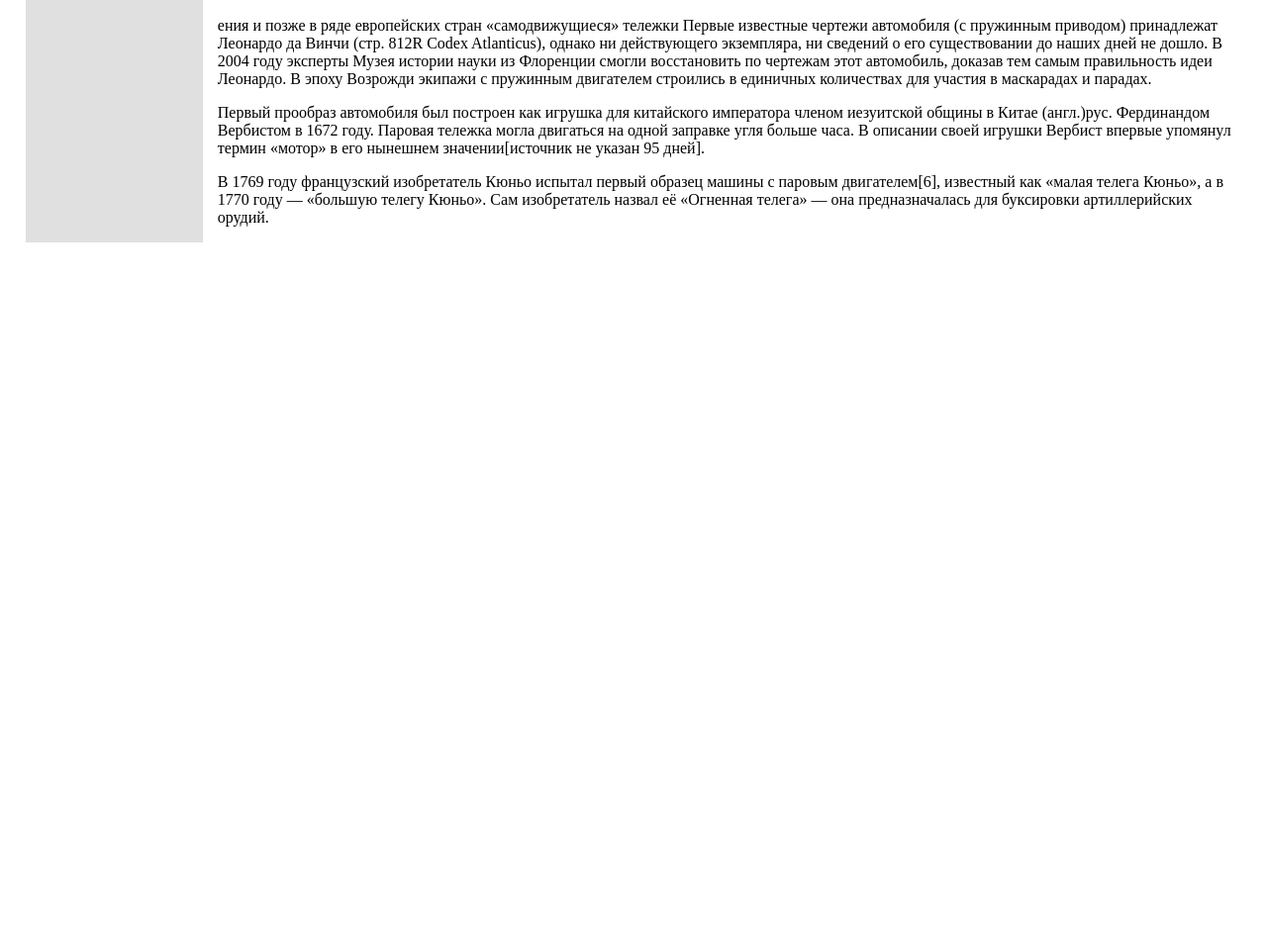
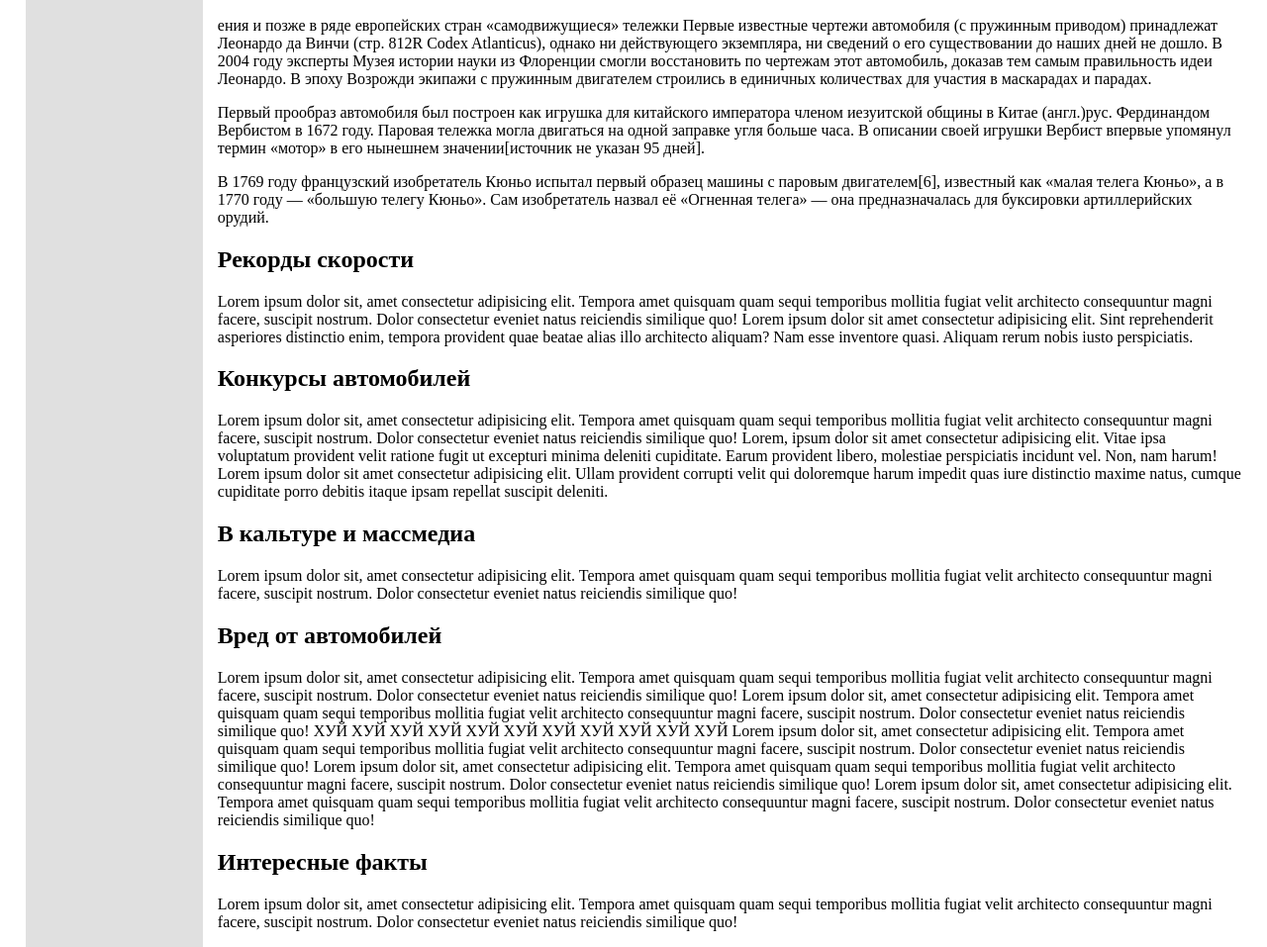
Before and after one commit to evilNotready/lesson, a plain HTML site: page вики авто/index.html in a window 1280 px wide. Shown: the part 674-1631 px from the top of the page at 99% size. Before the commit the page ends 919 px from the top, so only its background shows below. Drawn offline with Linux system fonts and the light colour scheme.

Commit message:
add some stuff to html

```diff
--- a/вики авто/index.html
+++ b/вики авто/index.html
@@ -9,7 +9,7 @@
     <!-- ссылка на файл css -->
     <link rel="stylesheet" href="static/styles/style.css" />
     <style>
-        a{
+        a {
             text-decoration: none;
         }
     </style>
@@ -135,10 +135,11 @@
                         <li><a href="#">Ссылки</a></li>
                     </ol>
                 </div>
+                <!--  -->
                 <h2>История</h2>
                 <p>
-                  ения и позже в ряде европейских стран
-                    «самодвижущиеся» тележки   Первые известные чертежи автомобиля (с пружинным приводом) принадлежат
+                    ения и позже в ряде европейских стран
+                    «самодвижущиеся» тележки Первые известные чертежи автомобиля (с пружинным приводом) принадлежат
                     Леонардо да Винчи (стр. 812R Codex Atlanticus), однако ни действующего
                     экземпляра, ни сведений о его существовании до наших дней не дошло. В
                     2004 году эксперты Музея истории науки из Флоренции смогли восстановить
@@ -159,6 +160,74 @@
                     году — «большую телегу Кюньо». Сам изобретатель назвал её «Огненная
                     телега» — она предназначалась для буксировки артиллерийских орудий.
                 </p>
+                <!--  -->
+                <h2>Рекорды скорости</h2>
+                <p>
+                    Lorem ipsum dolor sit, amet consectetur adipisicing elit. Tempora amet quisquam quam sequi
+                    temporibus mollitia fugiat velit architecto consequuntur magni facere, suscipit nostrum. Dolor
+                    consectetur eveniet natus reiciendis similique quo!
+                    Lorem ipsum dolor sit amet consectetur adipisicing elit. Sint reprehenderit asperiores distinctio
+                    enim, tempora provident quae beatae alias illo architecto aliquam? Nam esse inventore quasi. Aliquam
+                    rerum nobis iusto perspiciatis.
+                </p>
+                <!--  -->
+                <h2>Конкурсы автомобилей</h2>
+                <p>
+                    Lorem ipsum dolor sit, amet consectetur adipisicing elit. Tempora amet quisquam quam sequi
+                    temporibus mollitia fugiat velit architecto consequuntur magni facere, suscipit nostrum. Dolor
+                    consectetur eveniet natus reiciendis similique quo!
+                    Lorem, ipsum dolor sit amet consectetur adipisicing elit. Vitae ipsa voluptatum provident velit
+                    ratione fugit ut excepturi minima deleniti cupiditate. Earum provident libero, molestiae
+                    perspiciatis incidunt vel. Non, nam harum!
+                    Lorem ipsum dolor sit amet consectetur adipisicing elit. Ullam provident corrupti velit qui
+                    doloremque harum impedit quas iure distinctio maxime natus, cumque cupiditate porro debitis itaque
+                    ipsam repellat suscipit deleniti.
+                </p>
+                <!--  -->
+                <h2>В кальтуре и массмедиа</h2>
+                <p>
+                    Lorem ipsum dolor sit, amet consectetur adipisicing elit. Tempora amet quisquam quam sequi
+                    temporibus mollitia fugiat velit architecto consequuntur magni facere, suscipit nostrum. Dolor
+                    consectetur eveniet natus reiciendis similique quo!
+                </p>
+                <!--  -->
+                <h2>Вред от автомобилей</h2>
+                <p>
+                    Lorem ipsum dolor sit, amet consectetur adipisicing elit. Tempora amet quisquam quam sequi
+                    temporibus mollitia fugiat velit architecto consequuntur magni facere, suscipit nostrum. Dolor
+                    consectetur eveniet natus reiciendis similique quo!
+                    Lorem ipsum dolor sit, amet consectetur adipisicing elit. Tempora amet quisquam quam sequi
+                    temporibus mollitia fugiat velit architecto consequuntur magni facere, suscipit nostrum. Dolor
+                    consectetur eveniet natus reiciendis similique quo!
+                    ХУЙ
+                    ХУЙ
+                    ХУЙ
+                    ХУЙ
+                    ХУЙ
+                    ХУЙ
+                    ХУЙ
+                    ХУЙ
+                    ХУЙ
+                    ХУЙ
+                    ХУЙ
+                    Lorem ipsum dolor sit, amet consectetur adipisicing elit. Tempora amet quisquam quam sequi
+                    temporibus mollitia fugiat velit architecto consequuntur magni facere, suscipit nostrum. Dolor
+                    consectetur eveniet natus reiciendis similique quo!
+                    Lorem ipsum dolor sit, amet consectetur adipisicing elit. Tempora amet quisquam quam sequi
+                    temporibus mollitia fugiat velit architecto consequuntur magni facere, suscipit nostrum. Dolor
+                    consectetur eveniet natus reiciendis similique quo!
+                    Lorem ipsum dolor sit, amet consectetur adipisicing elit. Tempora amet quisquam quam sequi
+                    temporibus mollitia fugiat velit architecto consequuntur magni facere, suscipit nostrum. Dolor
+                    consectetur eveniet natus reiciendis similique quo!
+                </p>
+                <!--  -->
+                <h2>Интересные факты</h2>
+                <p>
+                    Lorem ipsum dolor sit, amet consectetur adipisicing elit. Tempora amet quisquam quam sequi
+                    temporibus mollitia fugiat velit architecto consequuntur magni facere, suscipit nostrum. Dolor
+                    consectetur eveniet natus reiciendis similique quo!
+                </p>
+
             </div>
         </div>
     </div>
```
